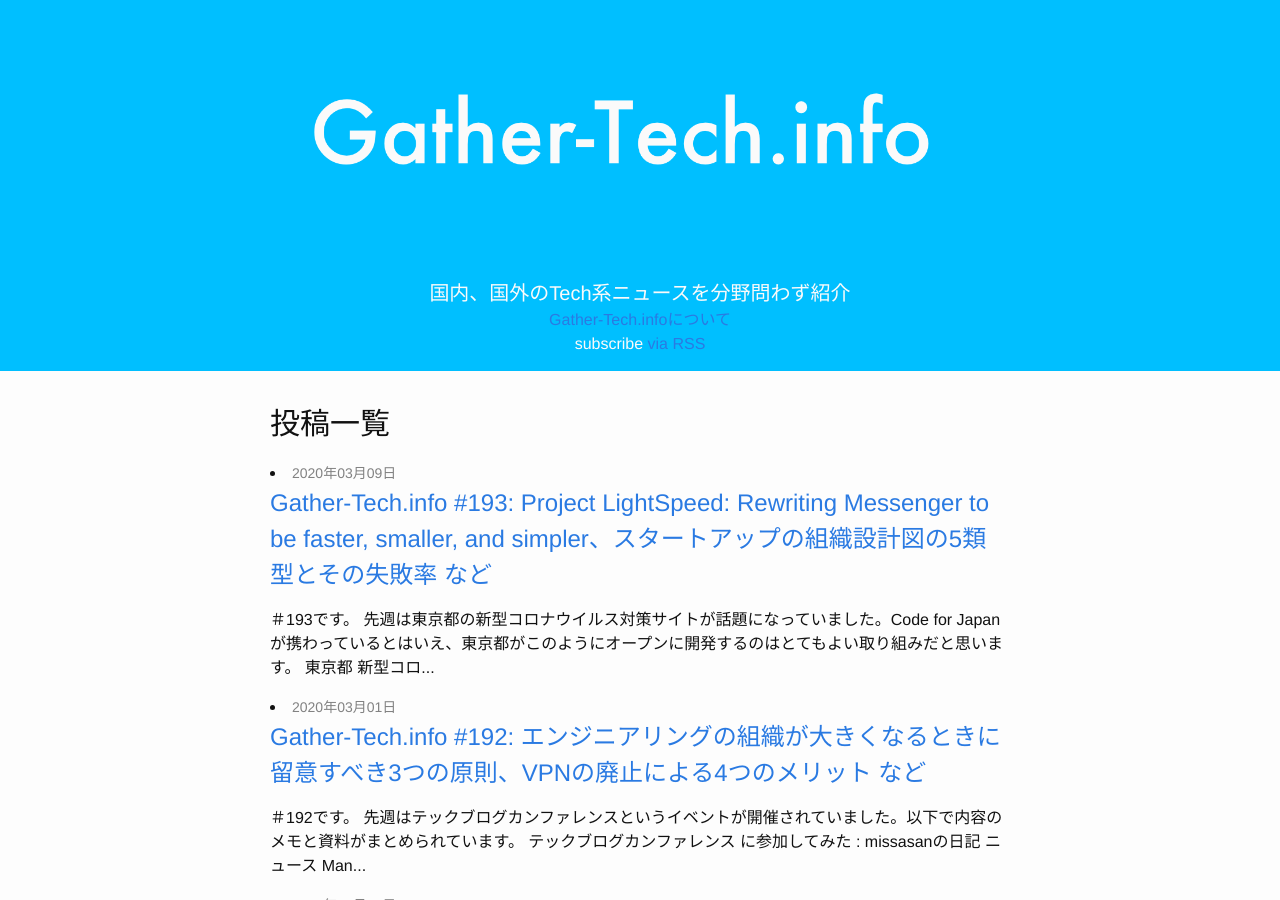
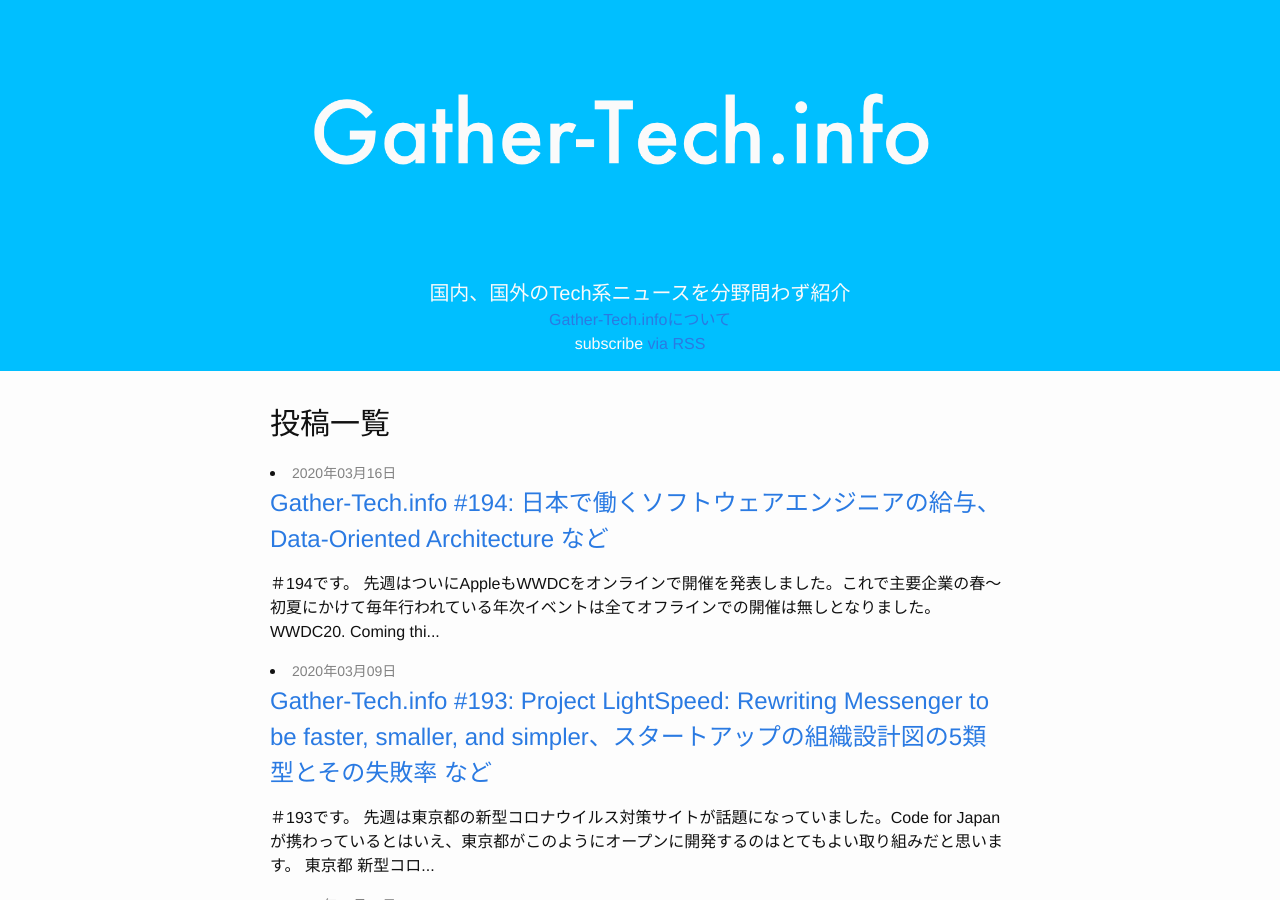
Before and after one commit to Gather-Tech/Gather-Tech.github.io, a Jekyll site: the page built from index.html, in a window 1280 px wide and 900 px high. Built offline with Jekyll 4.4.1, drawn with Linux system fonts in a browser that asks for light colours; the list of posts is cut into pages by our own code; comment, search, counter and statistics services are not loaded; some of the changed text lies outside the part shown.

Commit message:
fix date

```diff
--- a/_posts/2020/2020-03-16-Gather194.md
+++ b/_posts/2020/2020-03-16-Gather194.md
@@ -2,7 +2,7 @@
 layout: post
 title: "Gather-Tech.info #194: 日本で働くソフトウェアエンジニアの給与、Data-Oriented Architecture など"
 description: "日本で働くソフトウェアエンジニアの給与、Data-Oriented Architecture など"
-date: 2020-01-07
+date: 2020-03-16
 categories: news
 ---
 
```
